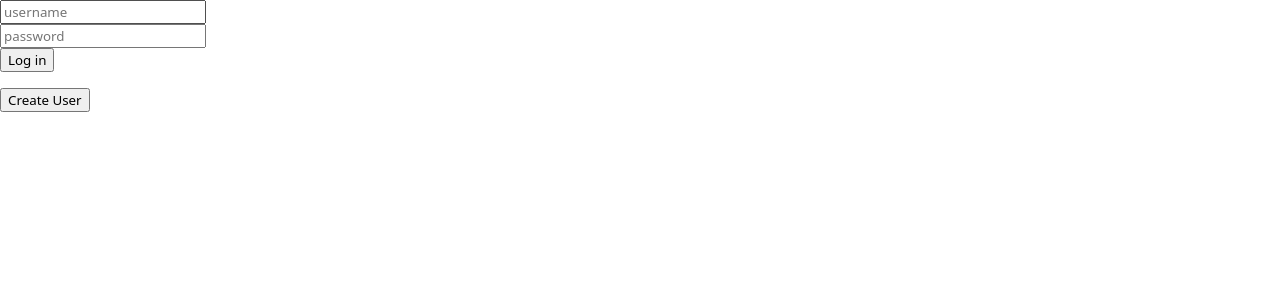
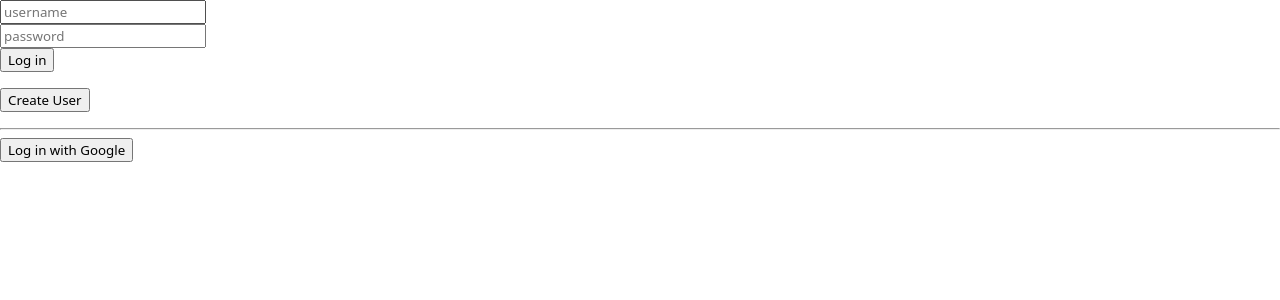
Before and after one commit to hasthij/week-09-expense-tracker-v2, a Flask app: page /login in a window 1280 px wide. Shown: the top 300 px of the page. Run offline with Flask 3, Linux system fonts and the light colour scheme.

Commit message:
Expense Tracker AddMemberFix and SSO Login

```diff
--- a/app.py
+++ b/app.py
@@ -1,9 +1,24 @@
+import os
 import sqlite3
-from flask import Flask, render_template, request,session,redirect
+from dotenv import load_dotenv
+from flask import Flask, render_template, request, session, redirect, url_for
 from werkzeug.security import generate_password_hash, check_password_hash
+from authlib.integrations.flask_client import OAuth
+
+load_dotenv()
 
 app = Flask(__name__)
-app.secret_key = "my secret"  # for session
+app.secret_key = os.getenv("SECRET_KEY", "my secret")  # for session
+
+# Google OAuth Setup
+oauth = OAuth(app)
+google = oauth.register(
+    name='google',
+    client_id=os.getenv("GOOGLE_CLIENT_ID"),
+    client_secret=os.getenv("GOOGLE_CLIENT_SECRET"),
+    server_metadata_url='https://accounts.google.com/.well-known/openid-configuration',
+    client_kwargs={'scope': 'openid email profile'}
+)
 
 db = sqlite3.connect("expenses.db", check_same_thread=False)
 db.row_factory = sqlite3.Row
@@ -32,7 +47,13 @@ def add_user(name, password):
 @app.route('/')
 def home():
     if "user_id" in session:
-            return render_template("dashboard.html")
+        totals = db.execute("""
+            SELECT tbl_members.name, COALESCE(SUM(tbl_expenses.amount), 0) AS total
+            FROM tbl_members
+            LEFT JOIN tbl_expenses ON tbl_members.m_id = tbl_expenses.m_id
+            GROUP BY tbl_members.name
+        """).fetchall()
+        return render_template("dashboard.html", totals=totals)
     else:
         return "You are not logged in. <a href='/login'>Log in</a>"
 
@@ -51,6 +72,25 @@ def login():
         return "Wrong username or password. <a href='/login'>Try again</a>"
     return render_template("login.html")
 
+@app.route('/login/google')
+def login_google():
+    redirect_uri = url_for('auth_callback', _external=True)
+    return google.authorize_redirect(redirect_uri)
+
+@app.route('/callback')
+def auth_callback():
+    token = google.authorize_access_token()
+    user_info = token.get('userinfo')
+    name = user_info.get('name') or user_info.get('email')
+
+    user = db.execute("SELECT * FROM tbl_members WHERE name = ?", (name,)).fetchone()
+    if not user:
+        add_user(name, "google_sso")
+        user = db.execute("SELECT * FROM tbl_members WHERE name = ?", (name,)).fetchone()
+
+    session["user_id"] = user["m_id"]
+    return redirect("/")
+
 @app.route("/register", methods=["GET", "POST"])
 def register():
     if request.method == "POST":                # the form was submitted
@@ -62,7 +102,7 @@ def register():
 
 @app.route("/logout", methods=["POST"])
 def logout():
-    session.clear()                             # take the ticket away
+    session.clear()                             # take thesession ticket away
     return redirect("/")
 
 @app.route('/expenses')
@@ -73,9 +113,8 @@ def expenses():
 
 @app.route('/addMember', methods=['POST'])
 def addMember():
-    db.execute("INSERT INTO tbl_members (name) VALUES (?)", (request.form['name'],))
-    db.commit()
-    return expenses()
+    add_user(request.form['name'], "1234")
+    return redirect('/expenses')
 
 
 @app.route('/addExpense', methods=['POST'])
@@ -84,7 +123,7 @@ def addExpense():
         "INSERT INTO tbl_expenses (description, amount, m_id) VALUES (?, ?, ?)",
         (request.form['description'], request.form['amount'], request.form['m_id']))
     db.commit()
-    return expenses()
+    return redirect('/expenses')
 
 
 if __name__ == '__main__':
--- a/templates/login.html
+++ b/templates/login.html
@@ -14,5 +14,9 @@
             <form action="{{ url_for('register') }}" method="get">
             <button type="submit">Create User</button>
         </form>
+        <hr>
+        <a href="{{ url_for('login_google') }}">
+            <button type="button">Log in with Google</button>
+        </a>
     </body>
 </html>
```
Also changed, not shown: expenses.db, 2 other files.
